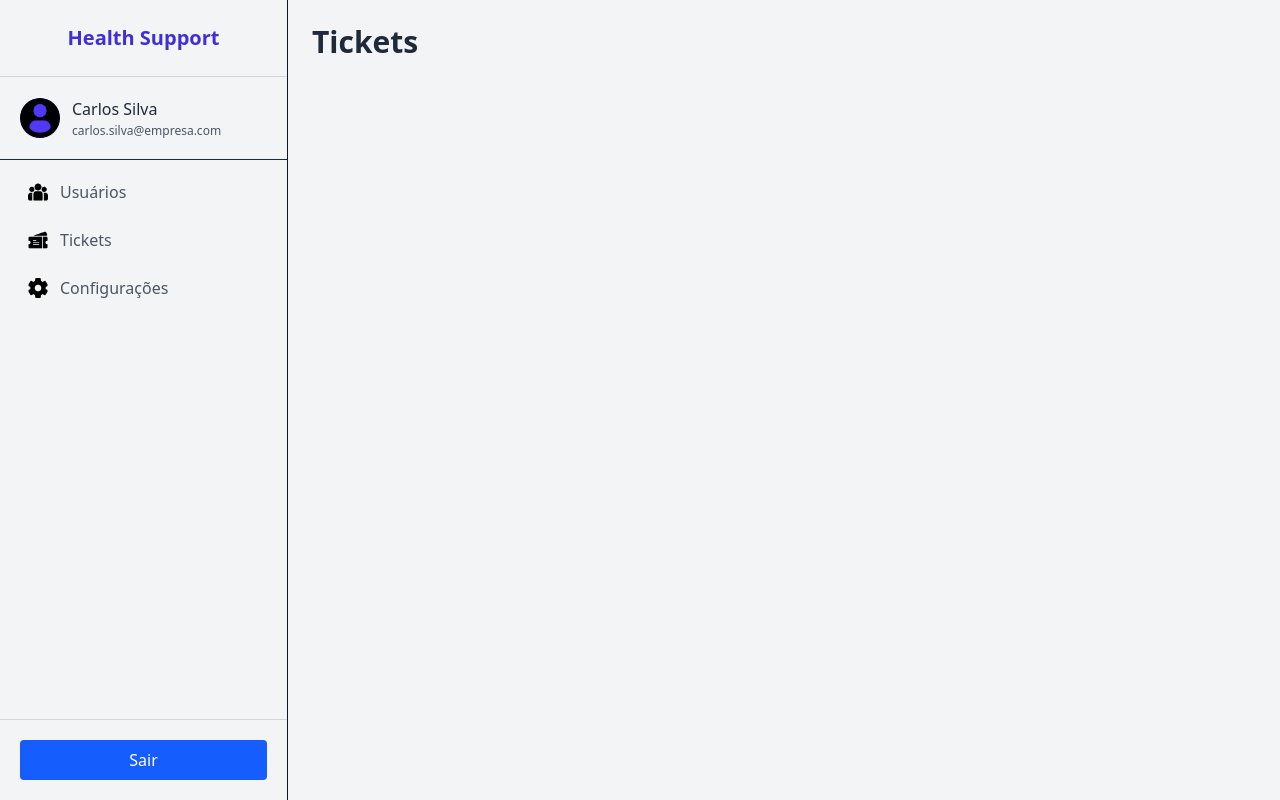
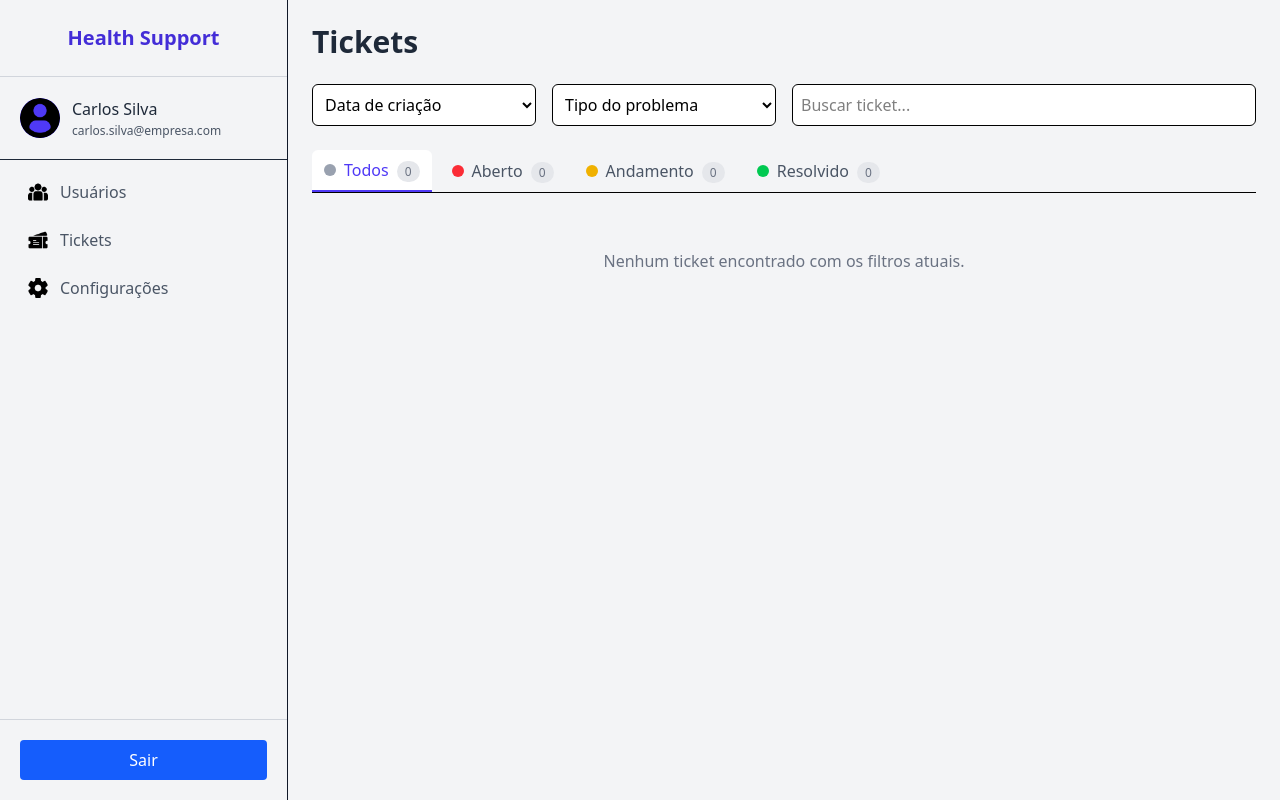
Before and after one commit to Challenge-Fiap-1TDSPX-2025/front-challenge-react, a React (Vite) app: page /dashboard in a window 1280 px wide. Built offline with nearby package versions, Linux system fonts and the light colour scheme.

Commit message:
feat: criando contagem de tickets por status

```diff
--- a/src/pages/dashboard.tsx
+++ b/src/pages/dashboard.tsx
@@ -18,6 +18,19 @@ export function Dashboard() {
   useEffect(() => {
     setAllTickets(getTickets());
   }, []);
+
+  const ticketCounts = useMemo(() => {
+    const counts: Record<TicketFilter, number> = {
+      todos: allTickets.length,
+      aberto: 0,
+      andamento: 0,
+      resolvido: 0,
+    };
+    allTickets.forEach(ticket => {
+      counts[ticket.status]++;
+    });
+    return counts;
+  }, [allTickets]);
 
   const filteredTickets = useMemo(() => {
     return allTickets
@@ -80,13 +93,64 @@ export function Dashboard() {
       <main className="flex-1 p-4 sm:p-6 overflow-y-auto relative">
         <h1 className="text-3xl font-bold text-gray-800 mb-6">Tickets</h1>
 
+        <div className="grid grid-cols-1 sm:grid-cols-2 lg:grid-cols-4 gap-4 mb-6">
+          <select value={dateFilter} onChange={(e) => setDateFilter(e.target.value)} className="p-2 border rounded-md w-full bg-white">
+            <option value="todos">Data de criação</option>
+            <option value="hoje">Hoje</option>
+            <option value="semana">Esta Semana</option>
+            <option value="mes">Este Mês</option>
+          </select>
+          <select value={problemTypeFilter} onChange={(e) => setProblemTypeFilter(e.target.value as ProblemType | 'todos')} className="p-2 border rounded-md w-full bg-white">
+            <option value="todos">Tipo do problema</option>
+            {Object.entries(problemTypeLabels).map(([key, label]) => (
+                <option key={key} value={key}>{label}</option>
+            ))}
+          </select>
+          <input
+            type="text"
+            placeholder="Buscar ticket..."
+            value={searchQuery}
+            onChange={(e) => setSearchQuery(e.target.value)}
+            className="p-2 border rounded-md w-full sm:col-span-2 lg:col-span-2 bg-white"
+          />
+        </div>
+
+        <div className="flex flex-wrap gap-2 border-b mb-6">
+          {(['todos', 'aberto', 'andamento', 'resolvido'] as TicketFilter[]).map((status) => (
+            <button
+              key={status}
+              onClick={() => setStatusFilter(status)}
+              className={`px-3 py-2 text-sm sm:text-base font-medium flex items-center gap-2 transition-colors rounded-t-md ${
+                statusFilter === status
+                  ? "text-indigo-600 border-b-2 border-indigo-600 bg-white"
+                  : "text-gray-600 hover:text-gray-800"
+              }`}
+            >
+              <span className={`w-3 h-3 rounded-full ${
+                status === "aberto" ? "bg-red-500" :
+                status === "andamento" ? "bg-yellow-500" :
+                status === "resolvido" ? "bg-green-500" : "bg-gray-400"
+              }`}></span>
+              <span>
+                {status === "todos" ? "Todos" : status.charAt(0).toUpperCase() + status.slice(1)}
+                <span className="ml-2 text-xs font-normal text-gray-500 bg-gray-200 rounded-full px-2 py-0.5">
+                  {ticketCounts[status]}
+                </span>
+              </span>
+            </button>
+          ))}
+        </div>
 
         <div className="space-y-4">
-          {filteredTickets.map((ticket) => (
-            <div key={ticket.id} onClick={() => setSelectedTicket(ticket)} className="cursor-pointer">
-              <Ticket ticket={ticket} onDelete={() => { alert('Apenas pacientes podem excluir tickets.'); }} />
-            </div>
-          ))}
+          {filteredTickets.length > 0 ? (
+            filteredTickets.map((ticket) => (
+              <div key={ticket.id} onClick={() => setSelectedTicket(ticket)} className="cursor-pointer">
+                <Ticket ticket={ticket} onDelete={() => { alert('Apenas pacientes podem excluir tickets.'); }} />
+              </div>
+            ))
+          ) : (
+            <p className="text-center text-gray-500 py-8">Nenhum ticket encontrado com os filtros atuais.</p>
+          )}
         </div>
 
         {selectedTicket && (
@@ -111,7 +175,7 @@ export function Dashboard() {
                     id="status-update"
                     defaultValue={selectedTicket.status}
                     onChange={(e) => handleUpdateStatus(selectedTicket.id, e.target.value as TicketStatus)}
-                    className="p-2 border rounded-md w-full"
+                    className="p-2 border rounded-md w-full bg-white"
                   >
                     <option value="aberto">Aberto</option>
                     <option value="andamento">Em Andamento</option>
@@ -119,7 +183,6 @@ export function Dashboard() {
                   </select>
                 </div>
               </div>
-
               <div className="flex-grow overflow-y-auto p-6">
                   <TicketConversation messages={selectedTicket.messages} />
               </div>
```
